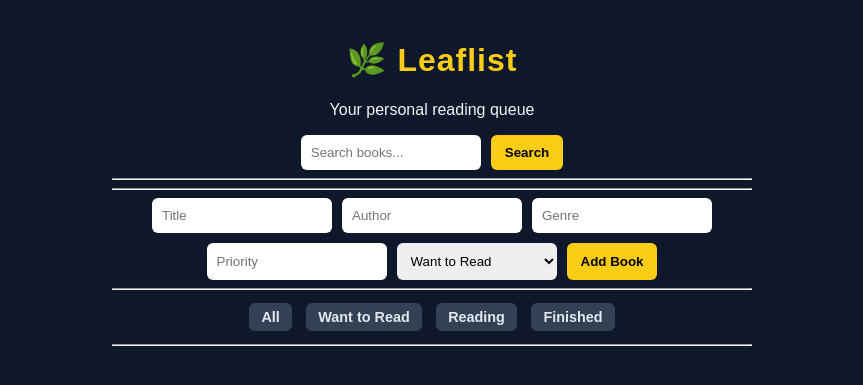
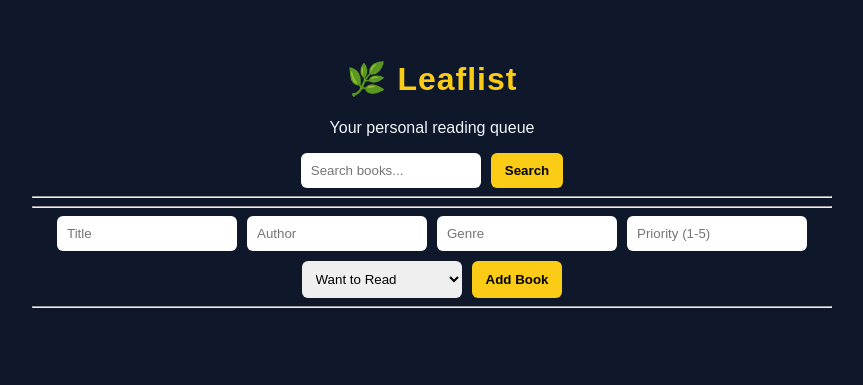
Before and after one commit to Tamyrah/MyBookWishList, a Flask app: page / in a window 1280 px wide. Shown: the top 385 px of the page, without its empty margins (208-1071 px from the left). Run offline with Flask 3, Linux system fonts and the light colour scheme.

Commit message:
Enhance home.html layout and search functionality
Refactor HTML structure and improve styling for better readability.

```diff
--- a/templates/home.html
+++ b/templates/home.html
@@ -3,51 +3,37 @@
 <head>
     <title>Leaflist</title>
     <link rel="stylesheet" href="{{ url_for('static', filename='style.css') }}">
-    <style>
-        body {
-            text-align: center;
-        }
-        .container {
-            width: 80%;
-            margin: auto;
-        }
-        .book-entry {
-            text-align: left;
-        }
-    </style>
 </head>
 
 <body>
 
-<div class="container">
-
+<div style="text-align:center; margin-top:40px;">
     <h1>🌿 Leaflist</h1>
     <p>Your personal reading queue</p>
 
-<!-- SEARCH -->
-<form action="/search" method="GET">
-    <input type="text" name="q" placeholder="Search books..." value="{{ query or '' }}">
+    <!-- 🔍 SEARCH -->
+    <form action="/search" method="get">
+        <input type="text" name="q" placeholder="Search books..." required>
         <button type="submit">Search</button>
     </form>
+</div>
 
 <hr>
 
-<!-- SEARCH RESULTS -->
+<!-- 🔍 SEARCH RESULTS -->
 {% if search_results %}
-<h2>Search Results</h2>
+    <h2 style="text-align:center;">Search Results</h2>
 
-{% for result in search_results %}
+    {% for book in search_results %}
     <div class="book-entry">
-    <h3>{{ result.title }}</h3>
-    <p>Author: {{ result.author }}</p>
-    <p>Genre: {{ result.genre }}</p>
+        <h3>{{ book.title }}</h3>
+        <p><strong>Author:</strong> {{ book.author }}</p>
+        <p><strong>Genre:</strong> {{ book.genre }}</p>
 
-    <form method="POST" action="/">
-        <input type="hidden" name="title" value="{{ result.title }}">
-        <input type="hidden" name="author" value="{{ result.author }}">
-        <input type="hidden" name="genre" value="{{ result.genre }}">
-        <input type="hidden" name="priority" value="3">
-        <input type="hidden" name="status" value="Want to Read">
+        <form action="/add_from_search" method="post">
+            <input type="hidden" name="title" value="{{ book.title }}">
+            <input type="hidden" name="author" value="{{ book.author }}">
+            <input type="hidden" name="genre" value="{{ book.genre }}">
             <button type="submit">Add to List</button>
         </form>
     </div>
@@ -56,12 +42,13 @@
 
 <hr>
 
-<!-- ADD BOOK -->
+<!-- ➕ ADD BOOK -->
+<div style="text-align:center;">
 <form method="POST">
-    <input name="title" placeholder="Title" required>
-    <input name="author" placeholder="Author">
-    <input name="genre" placeholder="Genre">
-    <input name="priority" placeholder="Priority">
+    <input type="text" name="title" placeholder="Title" required>
+    <input type="text" name="author" placeholder="Author">
+    <input type="text" name="genre" placeholder="Genre">
+    <input type="number" name="priority" placeholder="Priority (1-5)">
 
     <select name="status">
         <option>Want to Read</option>
@@ -71,50 +58,26 @@
 
     <button type="submit">Add Book</button>
 </form>
+</div>
 
 <hr>
 
-<!-- FILTER -->
-<a href="/">All</a>
-<a href="/?filter=Want to Read">Want to Read</a>
-<a href="/?filter=Reading">Reading</a>
-<a href="/?filter=Finished">Finished</a>
-
-<hr>
-
-<!-- LIST -->
+<!-- 📚 WISHLIST -->
 {% for book in wishlist %}
 <div class="book-entry">
-    <h3>{{ book[1] }}</h3>
-    <p>Author: {{ book[2] }}</p>
-    <p>Genre: {{ book[3] }}</p>
-    <p>Priority: {{ book[4] }}</p>
-    <p>Status: {{ book[5] }}</p>
+    <h3>{{ book.title }}</h3>
+    <p><strong>Author:</strong> {{ book.author }}</p>
+    <p><strong>Genre:</strong> {{ book.genre }}</p>
+    <p><strong>Priority:</strong> {{ book.priority }}</p>
+    <p><strong>Status:</strong> {{ book.status }}</p>
 
-    <form method="POST" action="/remove">
-        <input type="hidden" name="title" value="{{ book[1] }}">
-        <button>Remove</button>
-    </form>
-
-    <form method="POST" action="/edit">
-        <input type="hidden" name="original_title" value="{{ book[1] }}">
-        <input name="title" value="{{ book[1] }}">
-        <input name="author" value="{{ book[2] }}">
-        <input name="genre" value="{{ book[3] }}">
-        <input name="priority" value="{{ book[4] }}">
-
-        <select name="status">
-            <option {% if book[5]=='Want to Read' %}selected{% endif %}>Want to Read</option>
-            <option {% if book[5]=='Reading' %}selected{% endif %}>Reading</option>
-            <option {% if book[5]=='Finished' %}selected{% endif %}>Finished</option>
-        </select>
-
-        <button>Update</button>
+    <!-- REMOVE -->
+    <form action="/remove" method="post">
+        <input type="hidden" name="title" value="{{ book.title }}">
+        <button type="submit">Remove</button>
     </form>
 </div>
 {% endfor %}
 
-</div>
-
 </body>
 </html>
```
Lines whose indentation alone changed are shown as unchanged.
